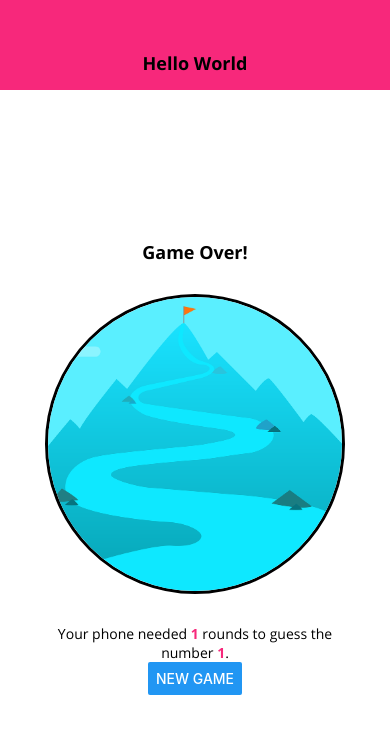
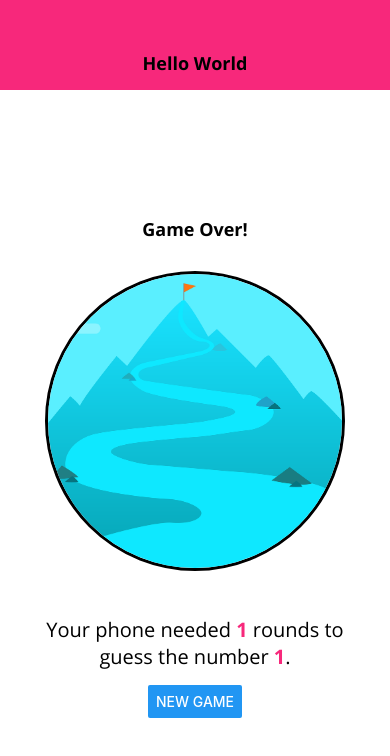
Before and after one commit to RommelTJ/rn-guess-number, a React Native app: screen / in a window 390 px wide. Shown: the top 756 px of the page. Built offline with nearby package versions, Linux system fonts and the light colour scheme.

Commit message:
:lipstick: GameOverScreen: Styling the text

```diff
--- a/screens/GameOverScreen.js
+++ b/screens/GameOverScreen.js
@@ -52,10 +52,12 @@ const styles = StyleSheet.create({
     fontFamily: 'open-sans-bold'
   },
   resultContainer: {
-    marginHorizontal: 30
+    marginHorizontal: 30,
+    marginVertical: 15
   },
   resultText: {
-    textAlign: 'center'
+    textAlign: 'center',
+    fontSize: 20
   }
 });
 
```
